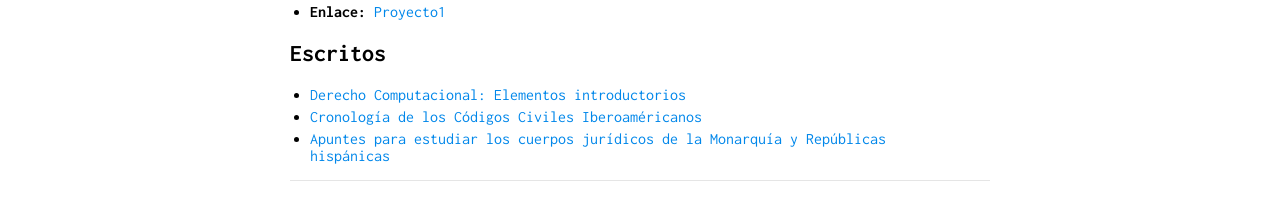
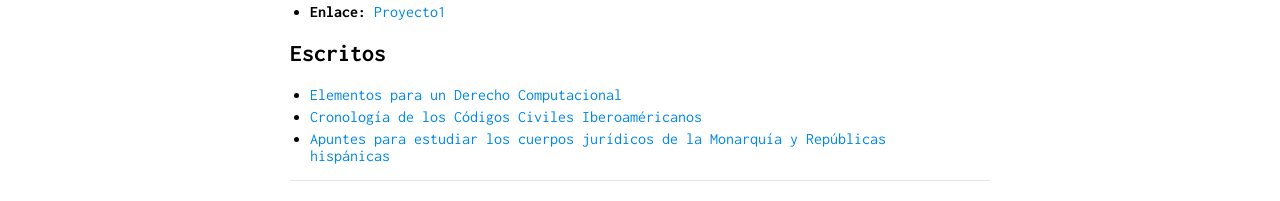
Before and after one commit to actio1680/actio1680.github.io, a Jekyll site: the page built from index.md, in a window 1280 px wide. Shown: the part 698-899 px from the top of the page. Built offline with Jekyll 4.4.1, drawn with Linux system fonts in a browser that asks for light colours; our own code applies the rules of GitHub Pages for plain Markdown files.

Commit message:
Update index.md

```diff
--- a/index.md
+++ b/index.md
@@ -21,6 +21,6 @@ layout: default
 
 ## Escritos
 
-- [Derecho Computacional: Elementos introductorios](escritos/introduccion-derecho-computacional.md)
+- [Elementos para un Derecho Computacional](escritos/elementos-derecho-computacional.md)
 - [Cronología de los Códigos Civiles Iberoaméricanos](escritos/cronologiacc.md)
 - [Apuntes para estudiar los cuerpos jurídicos de la Monarquía y Repúblicas hispánicas](escritos/apuntes-derecho-hispanico.md)
```
